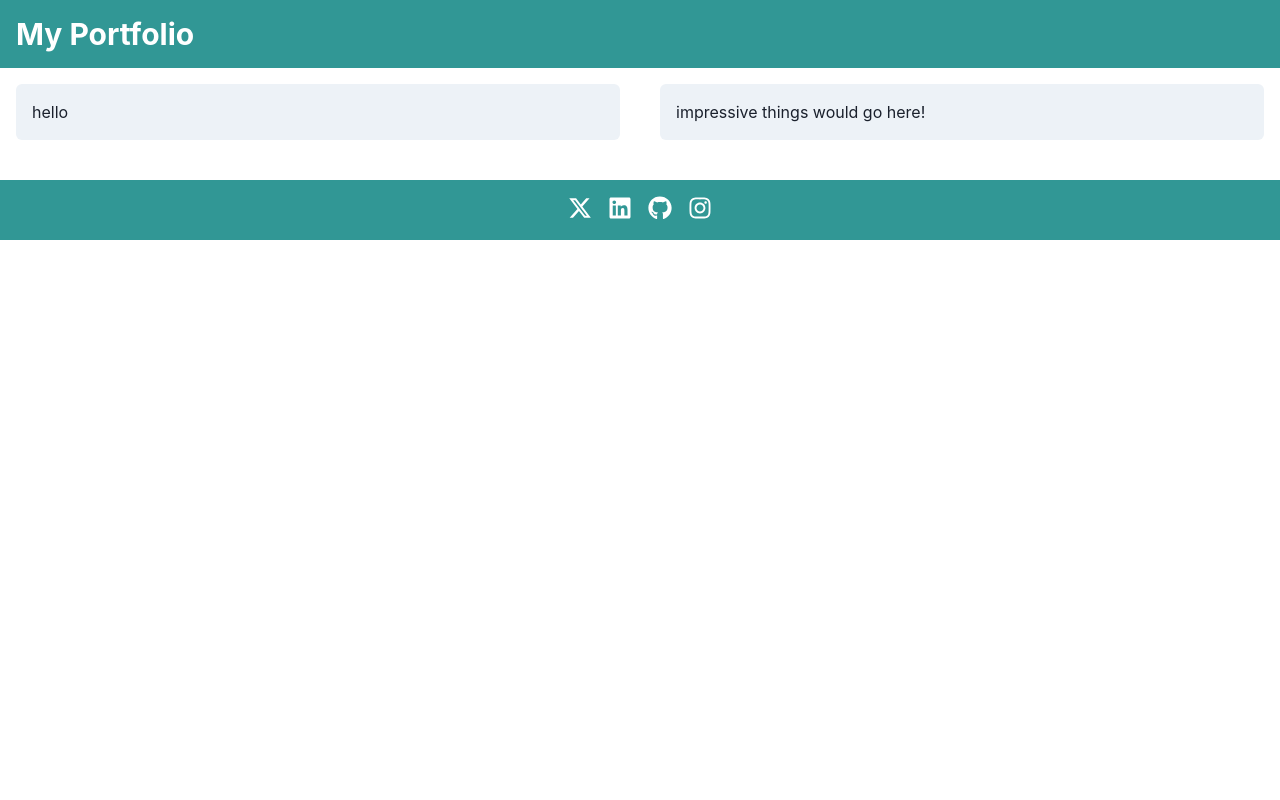
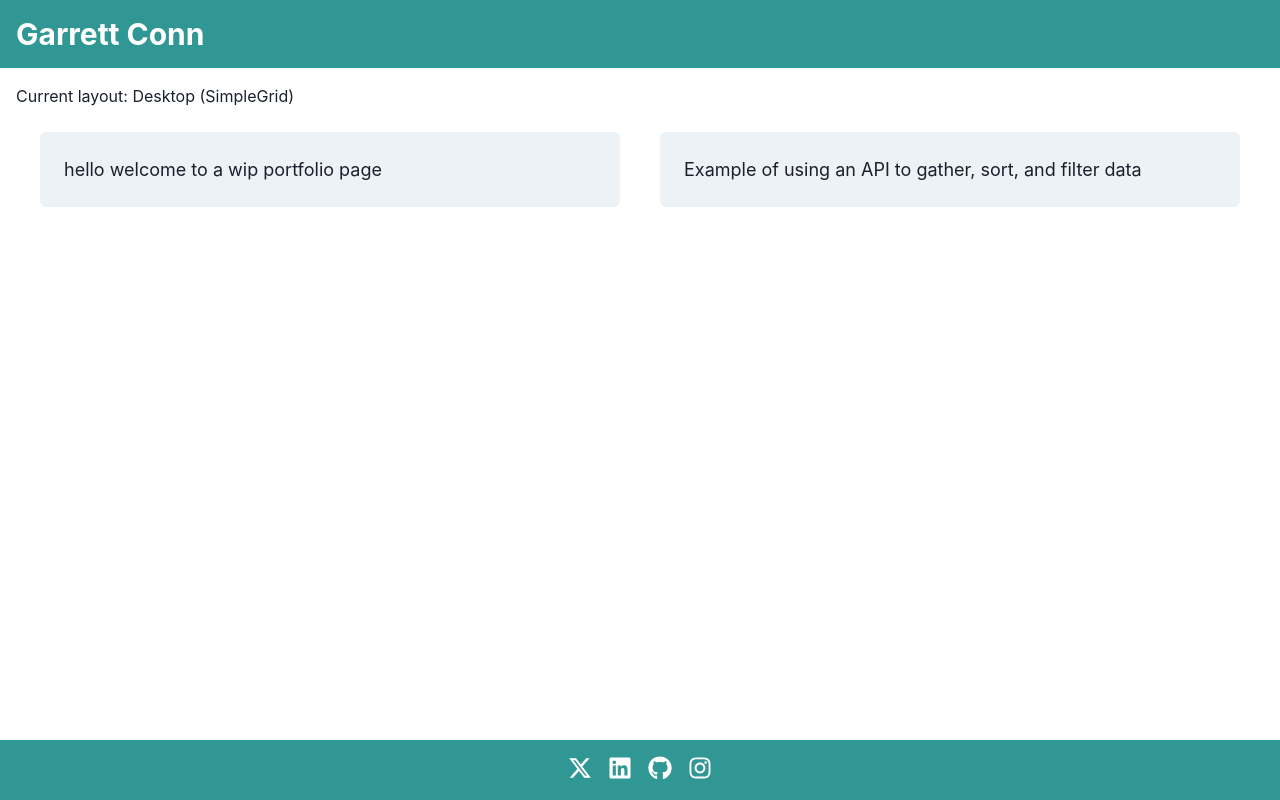
Before and after one commit to platform6/personal_site, a React (Create React App) app: page / in a window 1280 px wide. Built offline with nearby package versions, Linux system fonts and the light colour scheme.

Commit message:
adding routing, adding elden ring api and card results

```diff
--- a/package.json
+++ b/package.json
@@ -20,6 +20,7 @@
     "react": "^18.3.1",
     "react-dom": "^18.3.1",
     "react-helmet-async": "^2.0.5",
+    "react-router-dom": "^6.23.1",
     "react-scripts": "^5.0.1",
     "resolve-url-loader": "^5.0.0",
     "svgo": "^3.3.2",
--- a/src/App.css
+++ b/src/App.css
@@ -1,38 +1,11 @@
-.App {
-  text-align: center;
+/* App.css */
+
+.app-container {
+  display: flex;
+  flex-direction: column;
+  min-height: 100vh;
 }
 
-.App-logo {
-  height: 40vmin;
-  pointer-events: none;
+.content {
+  flex: 1; /* This makes the content area take up the remaining space */
 }
-
-@media (prefers-reduced-motion: no-preference) {
-  .App-logo {
-    animation: App-logo-spin infinite 20s linear;
-  }
-}
-
-.App-header {
-  background-color: #282c34;
-  min-height: 100vh;
-  display: flex;
-  flex-direction: column;
-  align-items: center;
-  justify-content: center;
-  font-size: calc(10px + 2vmin);
-  color: white;
-}
-
-.App-link {
-  color: #61dafb;
-}
-
-@keyframes App-logo-spin {
-  from {
-    transform: rotate(0deg);
-  }
-  to {
-    transform: rotate(360deg);
-  }
-}
--- a/src/App.js
+++ b/src/App.js
@@ -1,14 +1,27 @@
 import './App.css';
 import React, { Suspense, lazy } from 'react';
 import Footer from './components/Footer';
+import Header from './components/Header';
+import { BrowserRouter as Router, Route, Routes } from 'react-router-dom';
+const Elden = lazy(() => import('./pages/Elden'));
 const HomePage = lazy(() => import('./pages/HomePage'));
 
 function App() {
   return (
-    <Suspense fallback={<div>Loading...</div>}>
-      <HomePage />
-      <Footer />
-    </Suspense>
+    <div className="app-container">
+      <Router>
+        <Suspense fallback={<div>Loading...</div>}>
+          <Header />
+          <div className="content">
+            <Routes>
+              <Route path="/" element={<HomePage />} />
+              <Route path="/elden" element={<Elden />} />
+            </Routes>
+          </div>
+          <Footer />
+        </Suspense>
+      </Router>
+    </div>
   );
 }
 
--- a/src/components/Header.js
+++ b/src/components/Header.js
@@ -1,13 +1,16 @@
 // src/components/Header.js
 import React from 'react';
 import { Box, Flex, Heading } from '@chakra-ui/react';
+import { Link } from 'react-router-dom';
 
 const Header = () => (
   <Box bg="teal.500" p={4}>
     <Flex justify="space-between" align="center">
-      <Heading as="h1" size="lg" color="white">
-        My Portfolio
-      </Heading>
+      <Link to="/">
+        <Heading as="h1" size="lg" color="white">
+          Garrett Conn
+        </Heading>
+      </Link>
     </Flex>
   </Box>
 );
--- /dev/null
+++ b/src/components/ResultCard.js
@@ -0,0 +1,29 @@
+import {
+  Card,
+  CardBody,
+  Heading,
+  Text,
+  Image,
+  VStack,
+  Box,
+} from '@chakra-ui/react';
+
+const ResultCard = ({ data }) => {
+  return (
+    <Card maxW="sm" my="5px" shadow="lg">
+      <CardBody>
+        <VStack align="center" spacing="3">
+          <Heading>{data.name}</Heading>
+          <Image borderRadius="full" boxSize="150px" src={data.image} />
+          <Box maxW="400px">
+            <Text fontSize="lg" justify="center">
+              {data.description}
+            </Text>
+          </Box>
+        </VStack>
+      </CardBody>
+    </Card>
+  );
+};
+
+export default ResultCard;
--- /dev/null
+++ b/src/pages/Elden.js
@@ -0,0 +1,45 @@
+// src/pages/HomePage.js
+import React, { useEffect, useState } from 'react';
+import { Heading, SimpleGrid } from '@chakra-ui/react';
+import MetaTags from '../components/MetaTags';
+import Layout from '../components/Layout';
+import ResultCard from '../components/ResultCard';
+
+const Elden = () => {
+  const [data, setData] = useState(null);
+  const [loading, setLoading] = useState(true);
+
+  useEffect(() => {
+    fetch('https://eldenring.fanapis.com/api/weapons')
+      .then((response) => response.json())
+      .then((data) => {
+        setData(data.data);
+        setLoading(false);
+      });
+  }, []);
+
+  return (
+    <>
+      <MetaTags
+        title="Garrett | Elden Ring Search UI"
+        description="Welcome to my portfolio"
+        keywords="portfolio, web developer, React"
+        image="/assets/profile_small.jpg" // Replace with your image URL
+        url="https://garrettconn.com"
+      />
+      {!loading && (
+        <Layout>
+          <Heading>The Elden Ring Search UI</Heading>
+          <SimpleGrid columns={{ base: 1, md: 2, lg: 3 }} spacing="20px">
+            {data &&
+              data.map((weapon) => (
+                <ResultCard key={weapon.id} data={weapon} />
+              ))}
+          </SimpleGrid>
+        </Layout>
+      )}
+    </>
+  );
+};
+
+export default Elden;
--- a/src/pages/HomePage.js
+++ b/src/pages/HomePage.js
@@ -1,8 +1,14 @@
 // src/pages/HomePage.js
 import React, { useEffect } from 'react';
-import { SimpleGrid, Box } from '@chakra-ui/react';
+import {
+  SimpleGrid,
+  Box,
+  Text,
+  VStack,
+  useBreakpointValue,
+} from '@chakra-ui/react';
+import { Link } from 'react-router-dom';
 import MetaTags from '../components/MetaTags';
-import Header from '../components/Header';
 import Layout from '../components/Layout';
 
 const HomePage = () => {
@@ -15,25 +21,64 @@ const HomePage = () => {
     //   .then((data) => setData(data));
   }, []);
 
+  // Determine whether to use horizontal stack or grid based on screen size
+  const isMobile = useBreakpointValue({ base: true, md: false });
+  const breakpoint = useBreakpointValue({ base: 'base', md: 'md', lg: 'lg' });
+  console.log('isMobile', isMobile);
+  console.log('breakpoint', breakpoint);
+  const content = (
+    <>
+      <Box bg="gray.100" p={{ base: 4, md: 6 }} borderRadius="md">
+        <Text fontSize={{ base: 'md', md: 'lg' }}>
+          hello welcome to a wip portfolio page
+        </Text>
+      </Box>
+      <Link to="/elden">
+        <Box bg="gray.100" p={{ base: 4, md: 6 }} borderRadius="md">
+          <Text fontSize={{ base: 'md', md: 'lg' }}>
+            Example of using an API to gather, sort, and filter data
+          </Text>
+        </Box>
+      </Link>
+    </>
+  );
+
   return (
     <>
       <MetaTags
         title="Garrett Conn"
         description="Welcome to my portfolio"
         keywords="portfolio, web developer, React"
-        image="/assets/profile_small.jpg" // Replace with your image URL
+        image="/assets/profile_small.jpg"
         url="https://garrettconn.com"
       />
-      <Header />
       <Layout>
-        <SimpleGrid columns={{ base: 1, md: 2 }} spacing={10}>
-          <Box bg="gray.100" p={4} borderRadius="md">
-            {'hello'}
-          </Box>
-          <Box bg="gray.100" p={4} borderRadius="md">
-            {'impressive things would go here!'}
-          </Box>
-        </SimpleGrid>
+        <Box>
+          <Text>
+            Current layout:{' '}
+            {isMobile ? 'Mobile (HStack)' : 'Desktop (SimpleGrid)'}
+          </Text>
+        </Box>
+
+        {isMobile ? (
+          <VStack
+            spacing={5}
+            p={2}
+            alignItems="flex-start"
+            // border={'1px solid purple'}
+          >
+            {content}
+          </VStack>
+        ) : (
+          <SimpleGrid
+            columns={{ base: 1, md: 2 }}
+            spacing={10}
+            p={6}
+            // border={'1px solid green'}
+          >
+            {content}
+          </SimpleGrid>
+        )}
       </Layout>
     </>
   );
```
Also changed, not shown: 1 other file (tests, documents, lock files or other folders).
